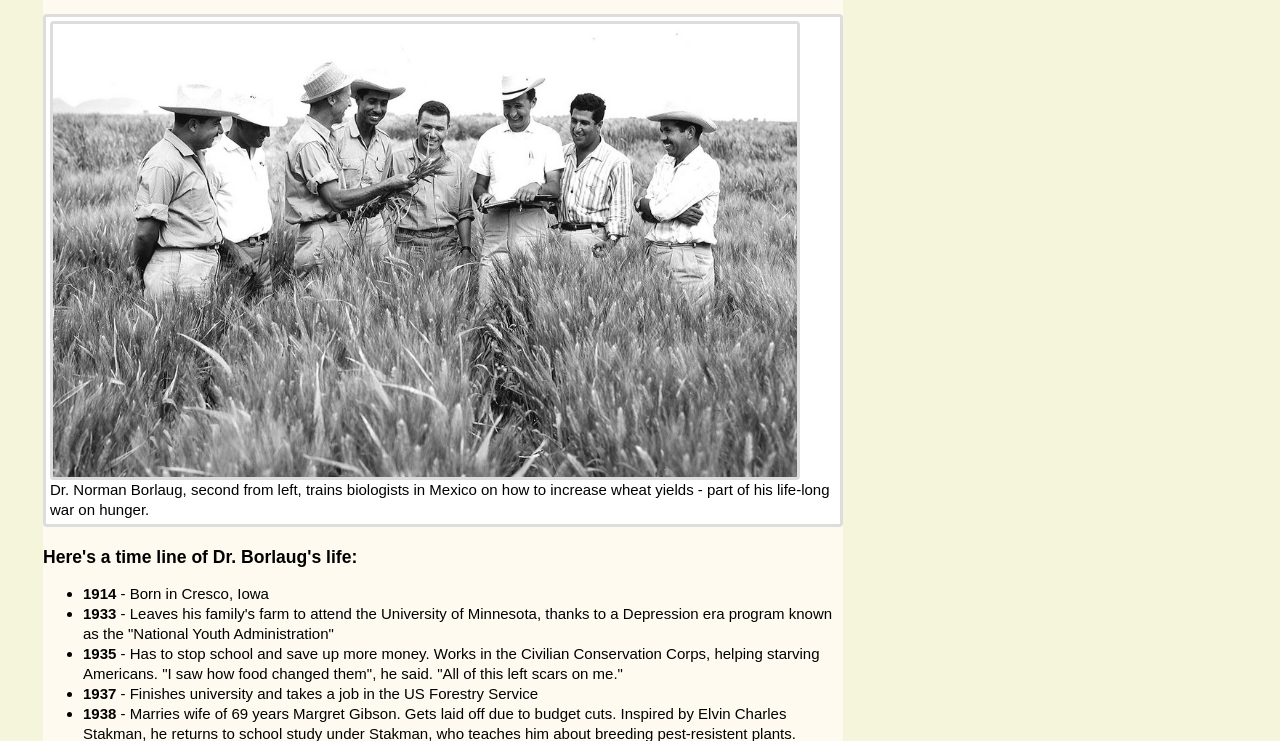
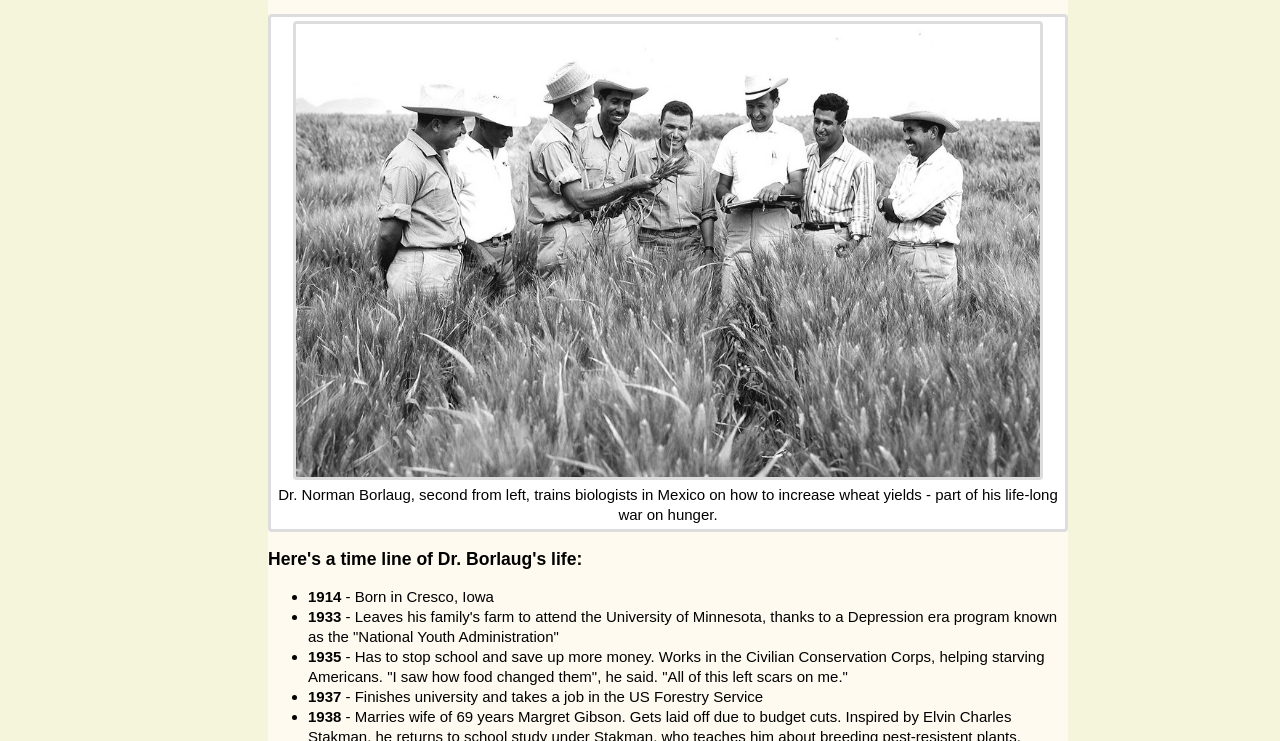
Before and after one commit to DevmashWeb/devmash-project-2-tribute-page-4TilakKumar4, a plain HTML site: page index.html in a window 1280 px wide. Shown: the part 143-884 px from the top of the page. Drawn offline with Linux system fonts and the light colour scheme.

Commit message:
made few changes

```diff
--- a/index.html
+++ b/index.html
@@ -26,7 +26,7 @@
               <h1 class="text_center">Dr. Norman Borlaug</h1>
               <h2 class="text_center"><em>The man who saved a billion lives</em></h2>
               <div class="drago"><image src="images/tribute.jpg" width="750px">
-                <div class="caption text-center">Dr. Norman Borlaug, second from left, trains biologists in Mexico on how to increase wheat yields - part of his life-long war on hunger.</div>
+                <div class="caption">Dr. Norman Borlaug, second from left, trains biologists in Mexico on how to increase wheat yields - part of his life-long war on hunger.</div>
                 </div>
                 <div class="dataz">
                   <h3>Here's a time line of Dr. Borlaug's life:</h3>
@@ -57,9 +57,9 @@
             </div>
           </div>
         </div>
-        <footer class="text-center">
+        <footer class="text_center">
         <hr>
-        <p>Written and coded by <a href="https://www.freecodecamp.com/quincylarson" target="_blank">Quincy Larson</a>.</p>
+        <p>Written <a href="https://www.facebook.com/tilakkumar.13" target="_blank">Tilak Kumar B R</a>.</p>
         </footer>
       </div>
     </body>
--- a/syntax.css
+++ b/syntax.css
@@ -20,7 +20,7 @@ div.vestroia{
   font-family: Arial, sans-serif;
   font-size: 15px;
   line-height: 20px;
-  margin-bottom: 30px;
+  margin:0 auto;
   padding-top: 30px;
   padding-bottom: 30px;
   height: 1350px;
@@ -60,10 +60,9 @@ div.drago{
   font-family: Arial, sans-serif;
   font-size: 15px;
   line-height: 20px;
-  margin-right: auto;
-  margin-left: auto;
-  margin-bottom: 20px;
+  margin: 0 auto;
   padding: 4px;
+  text-align: center;
 }
 img{
   border-color: rgb(221, 221, 221);
@@ -71,7 +70,7 @@ img{
   border-style: solid;
   box-sizing: border-box;
   color: black;
-  display: block;
+  display: inline;
   margin-left: 0px;
   margin-right: 0px;
   position: relative;
```
